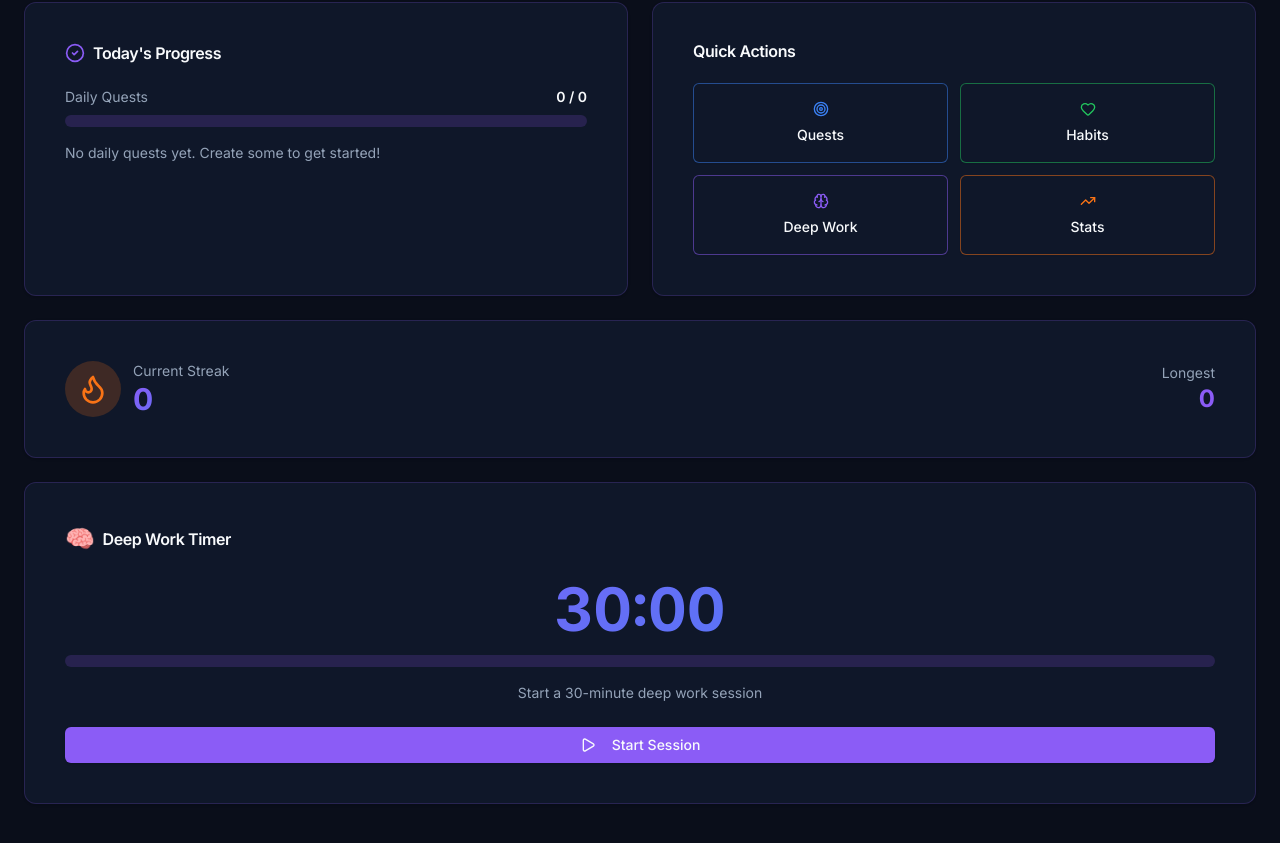
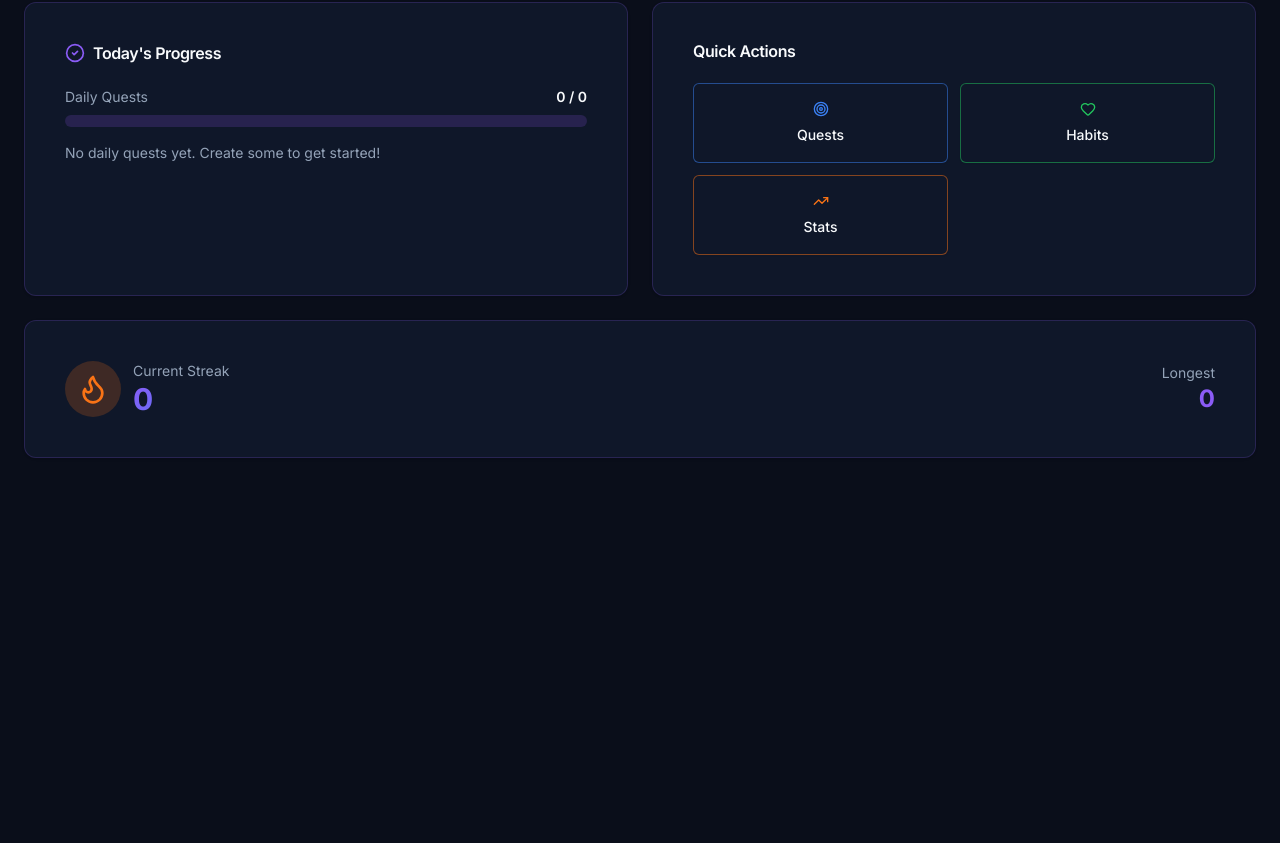
Before and after one commit to NerminVej/The_System, a Next.js app: page / in a window 1280 px wide. Shown: the part 709-1552 px from the top of the page. After the commit the page ends 1223 px from the top, so only its background shows below. Built offline with nearby package versions, Linux system fonts and the light colour scheme.

Commit message:
remove: pomodoro timer

```diff
--- a/src/components/dashboard/DashboardOverview.tsx
+++ b/src/components/dashboard/DashboardOverview.tsx
@@ -6,7 +6,6 @@ import { PlayerLevel } from '@/components/stats/PlayerLevel';
 import { TodayProgress } from './TodayProgress';
 import { QuickActions } from './QuickActions';
 import { StreakCounter } from '@/components/punishment/StreakCounter';
-import { DeepWorkTimer } from '@/components/deepwork/DeepWorkTimer';
 import { useQuestStore } from '@/store';
 
 export function DashboardOverview() {
@@ -59,10 +58,6 @@ export function DashboardOverview() {
         currentStreak={currentStreak}
         longestStreak={longestStreak}
       />
-
-      <div id="deep-work-timer">
-        <DeepWorkTimer />
-      </div>
     </div>
   );
 }
--- a/src/components/dashboard/QuickActions.tsx
+++ b/src/components/dashboard/QuickActions.tsx
@@ -3,7 +3,7 @@
 import { Card, CardContent, CardHeader, CardTitle } from '@/components/ui/card';
 import { Button } from '@/components/ui/button';
 import Link from 'next/link';
-import { Target, Heart, Brain, TrendingUp } from 'lucide-react';
+import { Target, Heart, TrendingUp } from 'lucide-react';
 
 export function QuickActions() {
   return (
@@ -32,20 +32,6 @@ export function QuickActions() {
           </Button>
         </Link>
 
-        <div>
-          <Button
-            variant="outline"
-            className="w-full h-20 flex-col gap-2 border-sl-purple/50 hover:bg-sl-purple/10"
-            onClick={() => {
-              const timerSection = document.getElementById('deep-work-timer');
-              timerSection?.scrollIntoView({ behavior: 'smooth' });
-            }}
-          >
-            <Brain className="w-6 h-6 text-sl-purple" />
-            <span className="text-sm">Deep Work</span>
-          </Button>
-        </div>
-
         <Link href="/stats">
           <Button
             variant="outline"
--- a/src/components/deepwork/DeepWorkTimer.tsx
+++ /dev/null
@@ -1,143 +0,0 @@
-'use client';
-
-import { useEffect } from 'react';
-import { Card, CardContent, CardHeader, CardTitle } from '@/components/ui/card';
-import { Button } from '@/components/ui/button';
-import { Progress } from '@/components/ui/progress';
-import { useDeepWork } from '@/hooks/useDeepWork';
-import { useStatsStore, useActivityStore } from '@/store';
-import { Play, Pause, RotateCcw, Check } from 'lucide-react';
-import toast from 'react-hot-toast';
-
-export function DeepWorkTimer() {
-  const {
-    isRunning,
-    elapsedTime,
-    remainingTime,
-    progress,
-    isComplete,
-    start,
-    pause,
-    resume,
-    cancel,
-    complete,
-  } = useDeepWork();
-
-  const { increaseStat } = useStatsStore();
-  const { logActivity } = useActivityStore();
-
-  // Check for completion
-  useEffect(() => {
-    if (isComplete && isRunning) {
-      pause();
-      toast.success('Deep work session completed! +1 Intelligence', {
-        duration: 5000,
-      });
-    }
-  }, [isComplete, isRunning, pause]);
-
-  const formatTime = (ms: number) => {
-    const totalSeconds = Math.floor(ms / 1000);
-    const minutes = Math.floor(totalSeconds / 60);
-    const seconds = totalSeconds % 60;
-    return `${minutes.toString().padStart(2, '0')}:${seconds.toString().padStart(2, '0')}`;
-  };
-
-  const handleComplete = () => {
-    increaseStat('intelligence');
-    logActivity(0, 0, 1);
-    complete();
-    toast.success('Deep work session recorded!');
-  };
-
-  return (
-    <Card className="stat-card">
-      <CardHeader>
-        <CardTitle className="flex items-center gap-2">
-          <span className="text-2xl">🧠</span>
-          <span>Deep Work Timer</span>
-        </CardTitle>
-      </CardHeader>
-      <CardContent className="space-y-6">
-        <div className="text-center space-y-4">
-          <div className="text-6xl font-bold gradient-text tabular-nums">
-            {formatTime(remainingTime)}
-          </div>
-          <Progress value={progress} className="h-3" />
-          <p className="text-sm text-muted-foreground">
-            {isComplete
-              ? 'Session complete!'
-              : isRunning
-              ? 'Focus mode active...'
-              : 'Start a 30-minute deep work session'}
-          </p>
-        </div>
-
-        <div className="grid grid-cols-2 gap-3">
-          {!isRunning && !isComplete && elapsedTime === 0 && (
-            <Button
-              onClick={start}
-              className="col-span-2 bg-sl-purple hover:bg-sl-purple/90"
-            >
-              <Play className="mr-2 h-4 w-4" />
-              Start Session
-            </Button>
-          )}
-
-          {!isRunning && elapsedTime > 0 && !isComplete && (
-            <>
-              <Button
-                onClick={resume}
-                className="bg-sl-purple hover:bg-sl-purple/90"
-              >
-                <Play className="mr-2 h-4 w-4" />
-                Resume
-              </Button>
-              <Button onClick={cancel} variant="outline">
-                <RotateCcw className="mr-2 h-4 w-4" />
-                Cancel
-              </Button>
-            </>
-          )}
-
-          {isRunning && !isComplete && (
-            <>
-              <Button onClick={pause} variant="outline">
-                <Pause className="mr-2 h-4 w-4" />
-                Pause
-              </Button>
-              <Button onClick={cancel} variant="destructive">
-                <RotateCcw className="mr-2 h-4 w-4" />
-                Cancel
-              </Button>
-            </>
-          )}
-
-          {isComplete && (
-            <>
-              <Button
-                onClick={handleComplete}
-                className="bg-green-500 hover:bg-green-600"
-              >
-                <Check className="mr-2 h-4 w-4" />
-                Claim Reward
-              </Button>
-              <Button onClick={cancel} variant="outline">
-                <RotateCcw className="mr-2 h-4 w-4" />
-                New Session
-              </Button>
-            </>
-          )}
-        </div>
-
-        {isComplete && (
-          <div className="bg-green-500/10 border border-green-500/50 rounded p-3 text-center">
-            <p className="text-sm text-green-500 font-semibold">
-              🎉 Claim your reward to gain +1 Intelligence!
-            </p>
-          </div>
-        )}
-      </CardContent>
-    </Card>
-  );
-}
--- a/src/components/quests/CreateQuestDialog.tsx
+++ b/src/components/quests/CreateQuestDialog.tsx
@@ -90,7 +90,6 @@ export function CreateQuestDialog({ frequency, onCreateQuest }: CreateQuestDialo
                 <option value="workout">Workout (Strength +1)</option>
                 <option value="endurance">Endurance (Stamina +1)</option>
                 <option value="skill">Skill (Agility +1)</option>
-                <option value="deepwork">Deep Work (Intelligence +1)</option>
               </select>
             </div>
           </div>
--- a/src/components/quests/DailyQuestPanel.tsx
+++ b/src/components/quests/DailyQuestPanel.tsx
@@ -33,9 +33,6 @@ export function DailyQuestPanel() {
           break;
         case 'skill':
           statIncreased = increaseStat('agility');
-          break;
-        case 'deepwork':
-          statIncreased = increaseStat('intelligence');
           break;
       }
 
--- a/src/components/quests/QuestTypeTag.tsx
+++ b/src/components/quests/QuestTypeTag.tsx
@@ -16,7 +16,6 @@ const questTypeConfig: Record<
   workout: { label: 'Workout', color: 'bg-red-500/20 text-red-500 border-red-500/50', icon: '💪' },
   endurance: { label: 'Endurance', color: 'bg-green-500/20 text-green-500 border-green-500/50', icon: '🏃' },
   skill: { label: 'Skill', color: 'bg-yellow-500/20 text-yellow-500 border-yellow-500/50', icon: '⚡' },
-  deepwork: { label: 'Deep Work', color: 'bg-blue-500/20 text-blue-500 border-blue-500/50', icon: '🧠' },
   general: { label: 'General', color: 'bg-gray-500/20 text-gray-500 border-gray-500/50', icon: '📋' },
 };
 
--- a/src/components/quests/WeeklyQuestPanel.tsx
+++ b/src/components/quests/WeeklyQuestPanel.tsx
@@ -33,9 +33,6 @@ export function WeeklyQuestPanel() {
           break;
         case 'skill':
           statIncreased = increaseStat('agility');
-          break;
-        case 'deepwork':
-          statIncreased = increaseStat('intelligence');
           break;
       }
 
--- a/src/hooks/useDeepWork.ts
+++ /dev/null
@@ -1,121 +0,0 @@
-'use client';
-
-import { useState, useEffect, useRef, useCallback } from 'react';
-import { DEEP_WORK_DURATION, STORAGE_KEYS } from '@/lib/constants';
-
-interface DeepWorkState {
-  isRunning: boolean;
-  startTime: number | null;
-  elapsedTime: number;
-}
-
-export function useDeepWork() {
-  const [state, setState] = useState<DeepWorkState>({
-    isRunning: false,
-    startTime: null,
-    elapsedTime: 0,
-  });
-  const intervalRef = useRef<NodeJS.Timeout | null>(null);
-
-  // Load state from localStorage on mount
-  useEffect(() => {
-    const stored = localStorage.getItem(STORAGE_KEYS.DEEP_WORK);
-    if (stored) {
-      try {
-        const parsed: DeepWorkState = JSON.parse(stored);
-        if (parsed.isRunning && parsed.startTime) {
-          const elapsed = Date.now() - parsed.startTime;
-          setState({
-            isRunning: true,
-            startTime: parsed.startTime,
-            elapsedTime: elapsed,
-          });
-        }
-      } catch (error) {
-        console.error('Failed to parse deep work state:', error);
-      }
-    }
-  }, []);
-
-  // Save state to localStorage whenever it changes
-  useEffect(() => {
-    localStorage.setItem(STORAGE_KEYS.DEEP_WORK, JSON.stringify(state));
-  }, [state]);
-
-  // Update elapsed time every second when running
-  useEffect(() => {
-    if (state.isRunning && state.startTime) {
-      intervalRef.current = setInterval(() => {
-        const elapsed = Date.now() - state.startTime!;
-        setState((prev) => ({ ...prev, elapsedTime: elapsed }));
-      }, 1000);
-    } else if (intervalRef.current) {
-      clearInterval(intervalRef.current);
-      intervalRef.current = null;
-    }
-
-    return () => {
-      if (intervalRef.current) {
-        clearInterval(intervalRef.current);
-      }
-    };
-  }, [state.isRunning, state.startTime]);
-
-  const start = useCallback(() => {
-    const now = Date.now();
-    setState({
-      isRunning: true,
-      startTime: now,
-      elapsedTime: 0,
-    });
-  }, []);
-
-  const pause = useCallback(() => {
-    setState((prev) => ({ ...prev, isRunning: false }));
-  }, []);
-
-  const resume = useCallback(() => {
-    setState((prev) => {
-      if (!prev.startTime) return prev;
-      const newStartTime = Date.now() - prev.elapsedTime;
-      return {
-        ...prev,
-        isRunning: true,
-        startTime: newStartTime,
-      };
-    });
-  }, []);
-
-  const cancel = useCallback(() => {
-    setState({
-      isRunning: false,
-      startTime: null,
-      elapsedTime: 0,
-    });
-  }, []);
-
-  const complete = useCallback(() => {
-    setState({
-      isRunning: false,
-      startTime: null,
-      elapsedTime: 0,
-    });
-  }, []);
-
-  const remainingTime = DEEP_WORK_DURATION - state.elapsedTime;
-  const progress = (state.elapsedTime / DEEP_WORK_DURATION) * 100;
-  const isComplete = state.elapsedTime >= DEEP_WORK_DURATION;
-
-  return {
-    isRunning: state.isRunning,
-    elapsedTime: state.elapsedTime,
-    remainingTime: Math.max(0, remainingTime),
-    progress: Math.min(100, progress),
-    isComplete,
-    start,
-    pause,
-    resume,
-    cancel,
-    complete,
-  };
-}
--- a/src/lib/constants.ts
+++ b/src/lib/constants.ts
@@ -2,9 +2,6 @@
 export const STAT_MAX_LEVEL = 10;
 export const STAT_MIN_LEVEL = 0;
 export const WILLPOWER_MIN = -5; // Cap for negative willpower
-
-// Deep work timer (in milliseconds)
-export const DEEP_WORK_DURATION = 30 * 60 * 1000; // 30 minutes
 
 // LocalStorage keys
 export const STORAGE_KEYS = {
@@ -14,7 +11,6 @@ export const STORAGE_KEYS = {
   HABIT_LOGS: 'the-system-habit-logs',
   ACTIVITIES: 'the-system-activities',
   SETTINGS: 'the-system-settings',
-  DEEP_WORK: 'the-system-deep-work',
 } as const;
 
 // Default settings
--- a/src/types/quest.ts
+++ b/src/types/quest.ts
@@ -2,7 +2,6 @@ export type QuestType =
   | 'workout'      // Increases Strength
   | 'endurance'    // Increases Stamina
   | 'skill'        // Increases Agility
-  | 'deepwork'     // Increases Intelligence
   | 'general';     // No specific stat increase
 
 export type QuestFrequency = 'daily' | 'weekly';
```
